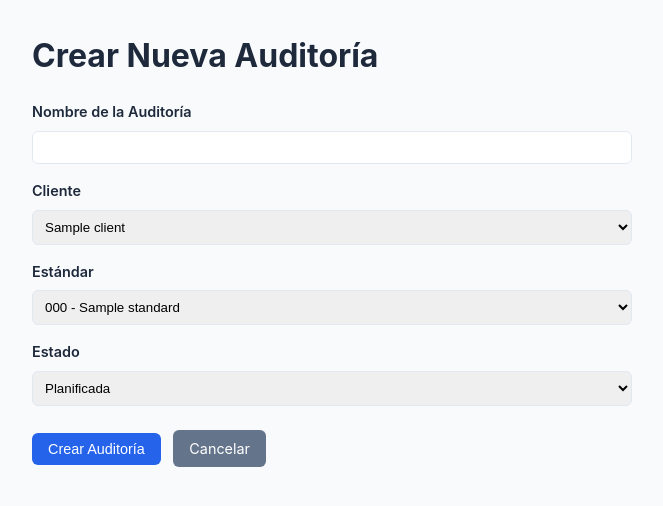
After one commit to pbalcacerb/iso-grc-platform, a FastAPI app: template app/templates/create_audit.html in a window 1280 px wide. The commit adds this page. Shown: the top 506 px of the page, without its empty margins (308-971 px from the left). Run offline with FastAPI, Linux system fonts and the light colour scheme; the template is opened without the code that fills it: most values are stand-ins (such as "Sample title", 1, 10 or a date in 2020).

Commit message:
feat(fase2): formularios web para clientes y auditorías, generación automática de checklist, barra de progreso visual

```diff
--- /dev/null
+++ b/app/templates/create_audit.html
@@ -0,0 +1,49 @@
+{% extends "base.html" %}
+{% block content %}
+<div class="container" style="max-width: 600px; margin: 2rem auto;">
+    <h1>Crear Nueva Auditoría</h1>
+
+    <form method="POST" action="/web/audits" style="margin-top: 1rem;">
+        <div class="form-group">
+            <label for="name">Nombre de la Auditoría</label>
+            <input type="text" id="name" name="name" required
+                   style="width: 100%; padding: 0.5rem; margin-top: 0.25rem;">
+        </div>
+
+        <div class="form-group">
+            <label for="client_id">Cliente</label>
+            <select id="client_id" name="client_id" required
+                    style="width: 100%; padding: 0.5rem; margin-top: 0.25rem;">
+                {% for client in clients %}
+                <option value="{{ client.id }}">{{ client.name }}</option>
+                {% endfor %}
+            </select>
+        </div>
+
+        <div class="form-group">
+            <label for="standard_id">Estándar</label>
+            <select id="standard_id" name="standard_id" required
+                    style="width: 100%; padding: 0.5rem; margin-top: 0.25rem;">
+                {% for standard in standards %}
+                <option value="{{ standard.id }}">{{ standard.code }} - {{ standard.name }}</option>
+                {% endfor %}
+            </select>
+        </div>
+
+        <div class="form-group">
+            <label for="status">Estado</label>
+            <select id="status" name="status"
+                    style="width: 100%; padding: 0.5rem; margin-top: 0.25rem;">
+                <option value="planned">Planificada</option>
+                <option value="in_progress">En Progreso</option>
+                <option value="completed">Completada</option>
+            </select>
+        </div>
+
+        <div style="margin-top: 1.5rem;">
+            <button type="submit" class="btn">Crear Auditoría</button>
+            <a href="/dashboard" class="btn" style="background: #64748b; margin-left: 0.5rem;">Cancelar</a>
+        </div>
+    </form>
+</div>
+{% endblock %}
--- a/app/templates/dashboard.html
+++ b/app/templates/dashboard.html
@@ -6,6 +6,11 @@
     {% if role == 'owner' %}
     <a href="/users" class="btn">Gestionar Usuarios</a>
     {% endif %}
+</div>
+
+<div style="margin-bottom: 1rem;">
+    <a href="/clients/new" class="btn">+ Nuevo Cliente</a>
+    <a href="/audits/new" class="btn" style="margin-left: 0.5rem;">+ Nueva Auditoría</a>
 </div>
 
 <div class="card">
```
Also changed, not shown: app/templates/audit_detail.html (+16 -0 lines), app/templates/create_client.html (added, +41 -0 lines), app/web.py (+87 -2 lines).
